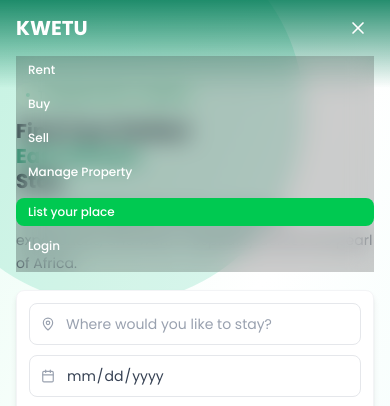
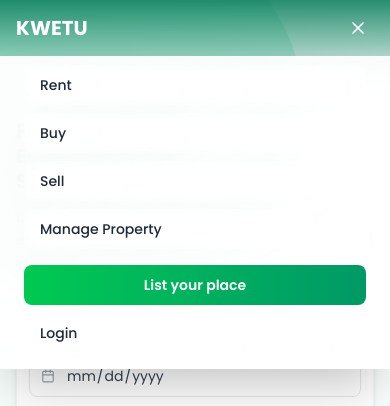
Before and after one commit to n-jabes/kwetu, a Next.js app: page / in a window 390 px wide. Both pictures are taken after a click on the button 358 px from the left and 27 px from the top of the page. Shown: the top 406 px of the page. Built offline with nearby package versions, Linux system fonts and the light colour scheme.

Commit message:
update: modify navbar

```diff
--- a/src/components/ui/search-results-navbar/page.tsx
+++ b/src/components/ui/search-results-navbar/page.tsx
@@ -244,43 +244,57 @@
 
           {/* Mobile Navigation */}
           {isMobileMenuOpen && (
-            <div className={`md:hidden pb-3 transition-all duration-300 ${
-              !isHomePage || isScrolled ? 'bg-white' : 'bg-black/20 backdrop-blur-md'
+            <div className={`md:hidden pb-4 pt-2 transition-all duration-300 w-screen relative left-1/2 right-1/2 -ml-[50vw] -mr-[50vw] ${
+              !isHomePage || isScrolled
+                ? 'bg-gradient-to-br from-white via-gray-50 to-white shadow-lg border-t border-gray-100'
+                : 'bg-gradient-to-br from-white/95 via-white/90 to-white/95 backdrop-blur-xl shadow-2xl border-t border-white/20'
             }`}>
-              <div className="flex flex-col space-y-1.5">
-                <Link href='/rent' className={`px-3 py-1.5 text-xs font-medium text-left transition-colors ${
-                  !isHomePage || isScrolled ? 'text-gray-700 hover:text-green-500' : 'text-white hover:text-green-200'
+              <div className="flex flex-col space-y-2 px-6 max-w-md mx-auto">
+                <Link href='/rent' className={`px-4 py-2.5 text-sm font-medium text-left transition-all duration-300 rounded-lg hover:scale-[1.02] ${
+                  !isHomePage || isScrolled
+                    ? 'text-gray-700 hover:text-green-600 hover:bg-green-50'
+                    : 'text-gray-800 hover:text-green-700 hover:bg-white/80 backdrop-blur-sm'
                 }`}>
                   Rent
                 </Link>
-                <Link href='/buy' className={`px-3 py-1.5 text-xs font-medium text-left transition-colors ${
-                  !isHomePage || isScrolled ? 'text-gray-700 hover:text-green-500' : 'text-white hover:text-green-200'
+                <Link href='/buy' className={`px-4 py-2.5 text-sm font-medium text-left transition-all duration-300 rounded-lg hover:scale-[1.02] ${
+                  !isHomePage || isScrolled
+                    ? 'text-gray-700 hover:text-green-600 hover:bg-green-50'
+                    : 'text-gray-800 hover:text-green-700 hover:bg-white/80 backdrop-blur-sm'
                 }`}>
                   Buy
                 </Link>
-                <Link href='/sell' className={`px-3 py-1.5 text-xs font-medium text-left transition-colors ${
-                  !isHomePage || isScrolled ? 'text-gray-700 hover:text-green-500' : 'text-white hover:text-green-200'
+                <Link href='/sell' className={`px-4 py-2.5 text-sm font-medium text-left transition-all duration-300 rounded-lg hover:scale-[1.02] ${
+                  !isHomePage || isScrolled
+                    ? 'text-gray-700 hover:text-green-600 hover:bg-green-50'
+                    : 'text-gray-800 hover:text-green-700 hover:bg-white/80 backdrop-blur-sm'
                 }`}>
                   Sell
                 </Link>
-                <Link href='/manage-property' className={`px-3 py-1.5 text-xs font-medium text-left transition-colors ${
-                  !isHomePage || isScrolled ? 'text-gray-700 hover:text-green-500' : 'text-white hover:text-green-200'
+                <Link href='/manage-property' className={`px-4 py-2.5 text-sm font-medium text-left transition-all duration-300 rounded-lg hover:scale-[1.02] ${
+                  !isHomePage || isScrolled
+                    ? 'text-gray-700 hover:text-green-600 hover:bg-green-50'
+                    : 'text-gray-800 hover:text-green-700 hover:bg-white/80 backdrop-blur-sm'
                 }`}>
                   Manage Property
                 </Link>
-                        <Link href="/add-listing" className="bg-green-500 hover:bg-green-600 text-white px-3 py-1.5 rounded-lg text-xs font-medium mt-1.5 transition-colors">
+                        <Link href="/add-listing" className="bg-gradient-to-r from-green-500 to-emerald-600 hover:from-green-600 hover:to-emerald-700 text-white px-4 py-2.5 rounded-lg text-sm font-semibold mt-2 transition-all duration-300 hover:shadow-lg hover:scale-[1.02] text-center">
           List your place
         </Link>
                 {isLoggedIn ? (
                   <>
-                    <Link href="/profile" className={`px-3 py-1.5 text-xs font-medium text-left transition-colors ${
-                      isScrolled ? 'text-gray-700 hover:text-green-500' : 'text-white hover:text-green-200'
+                    <Link href="/profile" className={`px-4 py-2.5 text-sm font-medium text-left transition-all duration-300 rounded-lg hover:scale-[1.02] ${
+                      !isHomePage || isScrolled
+                        ? 'text-gray-700 hover:text-green-600 hover:bg-green-50'
+                        : 'text-gray-800 hover:text-green-700 hover:bg-white/80 backdrop-blur-sm'
                     }`}>
                       Profile
                     </Link>
                     <button
-                      className={`px-3 py-1.5 text-xs font-medium text-left transition-colors ${
-                        isScrolled ? 'text-gray-700 hover:text-green-500' : 'text-white hover:text-green-200'
+                      className={`px-4 py-2.5 text-sm font-medium text-left transition-all duration-300 rounded-lg hover:scale-[1.02] ${
+                        !isHomePage || isScrolled
+                          ? 'text-gray-700 hover:text-red-600 hover:bg-red-50'
+                          : 'text-gray-800 hover:text-red-700 hover:bg-white/80 backdrop-blur-sm'
                       }`}
                       onClick={() => setIsLoggedIn(false)}
                     >
@@ -289,8 +303,10 @@
                   </>
                 ) : (
                   <button
-                    className={`px-3 py-1.5 text-xs font-medium text-left transition-colors ${
-                      isScrolled ? 'text-gray-700 hover:text-green-500' : 'text-white hover:text-green-200'
+                    className={`px-4 py-2.5 text-sm font-medium text-left transition-all duration-300 rounded-lg hover:scale-[1.02] ${
+                      !isHomePage || isScrolled
+                        ? 'text-gray-700 hover:text-green-600 hover:bg-green-50'
+                        : 'text-gray-800 hover:text-green-700 hover:bg-white/80 backdrop-blur-sm'
                     }`}
                     onClick={() => setIsLoggedIn(true)}
                   >
```
